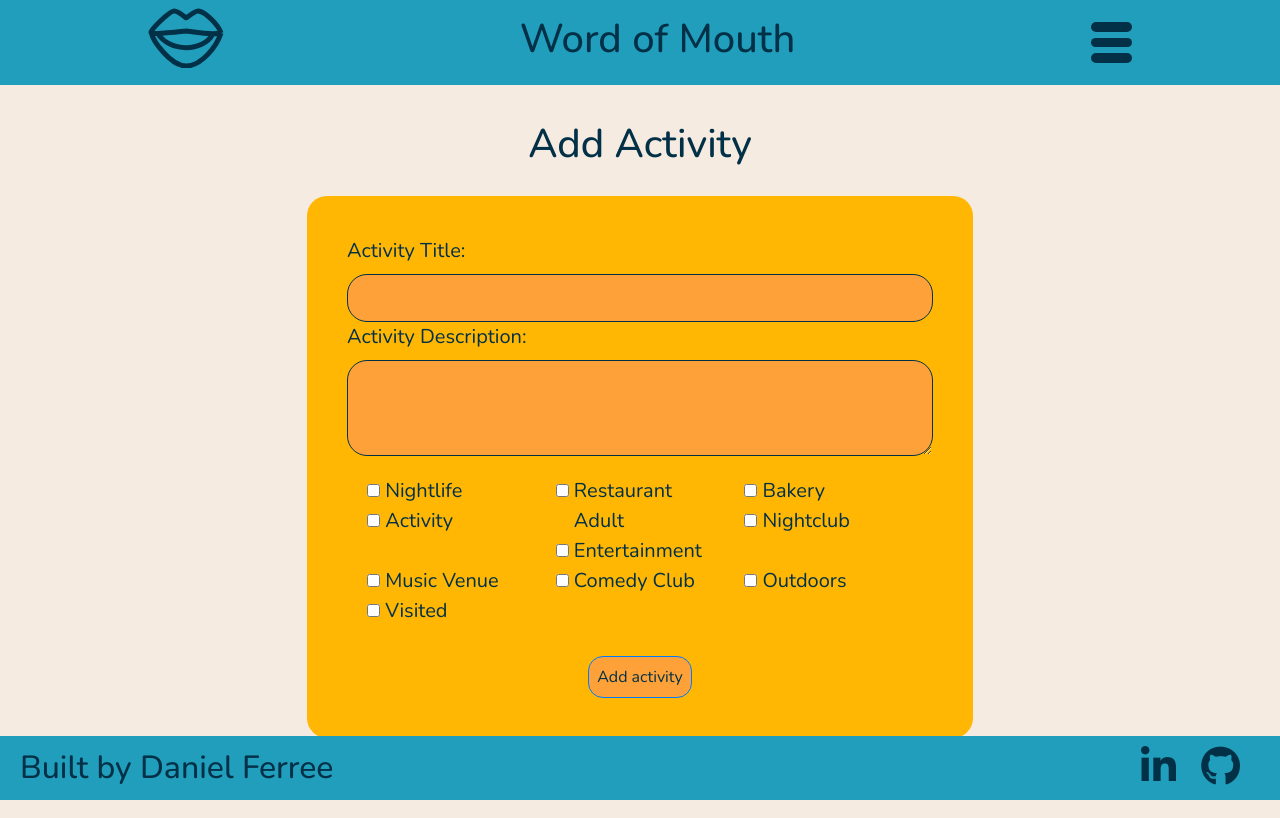
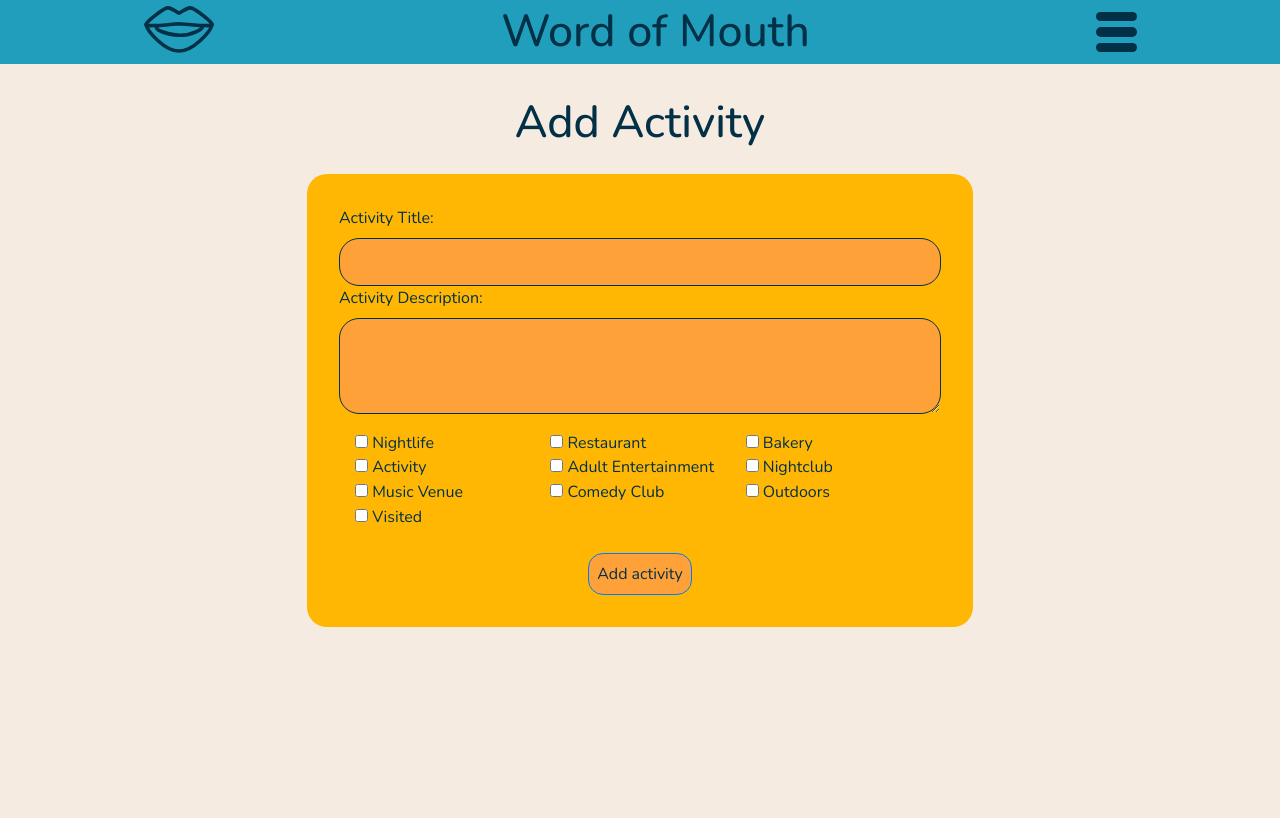
Before and after one commit to dferree/WordOfMouth, a Flask app: page /add-activity in a window 1280 px wide. After the commit the page ends 627 px from the top, so only its background shows below. Run offline with Flask 3, Linux system fonts and the light colour scheme; a user stored in the database is signed in; some libraries are stand-ins or nearby versions.

Commit message:
fixed navbar issues and made font better media responsive

```diff
--- a/website/static/components/activity-card.scss
+++ b/website/static/components/activity-card.scss
@@ -37,7 +37,9 @@
 .activity-title {
   background-color: #fb8500;
   border-radius: 20px;
-  width: 280px;
+  width: auto;
+  margin-left: 0.2em;
+  margin-right: 0.2em;
 }
 
 .category-heading {
--- a/website/static/components/home.scss
+++ b/website/static/components/home.scss
@@ -31,15 +31,3 @@
 .home-actions h4{
     margin-bottom: 10px;
 }
-body{
-    h4{
-        font-size: 14px;
-    }
-}
-
-
-@include media("<tablet"){
-    .container{
-        padding-top: 70px;
-    }
-}
--- a/website/static/components/index.scss
+++ b/website/static/components/index.scss
@@ -14,6 +14,49 @@
   body {
     background-color: #F5EBE0;
     color: #023047;
-    font-size: calc(15px + 0.390625vw);
-    font-family:"Nunito", sans-serif;
+    // font-size: calc(15px + 0.390625vw);
+    font-family: "Nunito", sans-serif;
   }
+
+  h1 {
+
+    font-size: calc(2em + 1vw);
+  }
+
+  h2 {
+    font-size: calc(1.75em + 0.5vw);
+  }
+
+  h3 {
+    font-size: calc(1.5em + 0.25vw);
+  }
+
+  h4 {
+    font-size: calc(1em + 0.390625vw);
+  }
+
+  p {
+    font-size: calc(0.5em + 0.390625vw);
+  }
+
+@include media("<tablet"){
+  h1 {
+    font-size: calc(1.6em + 1vw);
+  }
+
+  h2 {
+    font-size: calc(1.4em + 0.5vw);
+  }
+
+  h3 {
+    font-size: calc(1.2em + 0.25vw);
+  }
+
+  h4 {
+    font-size: calc(16px + 0.390625vw);
+  }
+
+  p {
+    font-size: calc(16px + 0.390625vw);
+  }
+}
--- a/website/static/components/navbar.scss
+++ b/website/static/components/navbar.scss
@@ -1,4 +1,5 @@
 @import "_include-media.scss";
+
 
 .nav-wom {
     justify-content: space-around;
@@ -12,40 +13,45 @@
     transition: transform 0.3s ease;
     z-index: 1000; // Ensure the navbar is above other content
 
-    h4 {
-        font-size: 16px;
-    }
+
+
 
     @include media("<=phone") {
-        height: 5rem;
+        height: 4em;
         justify-content: space-around;
         align-items: center;
     }
 
     @include media(">=tablet") {
-        height: 85px;
+        height: 4em;
+    }
+
+    h1{
+        margin-bottom: 0;
     }
 }
 
 .nav-logo-btn {
     background-position: center;
-    background-size: contain; // or background-size: cover;
+    background-size: auto; /* Adjust to your preference */
+    background-repeat: no-repeat;
     border: none;
     padding: 0;
 
     @include media("<tablet") {
-        width: 54px;
-        height: 43px;
-        background: url("/static/media/nav-button-phone.svg");
+        width: 3.5em;
+        height: 2.4em;
+        background: url("/static/media/home-logo-phone.svg");
+        background-size: cover; /* Adjust to your preference */
     }
 
     @include media(">=tablet") {
-        background: url("/static/media/nav-button-tablet.svg");
-        width: 76px;
-        height: 60px;
+        background: url("/static/media/home-logo-phone.svg");
+        width: 4.5em;
+        height: 3em;
+        background-size: cover; /* Adjust to your preference */
     }
 }
-
 .nav-logo-btn:focus,
 .nav-logo-btn:active {
     outline: none;
@@ -108,6 +114,10 @@
     padding: 0.5em 1em 0.5em 1em;
     color: #023047;
 
+    // .activities{
+    //     position:absolute;
+    // }
+
     h2 {
         margin-bottom: 0;
     }
--- a/website/static/components/sign_up.scss
+++ b/website/static/components/sign_up.scss
@@ -11,7 +11,6 @@
     }
 
     h3 {
-        // font-size: 20px;
         margin-bottom: 5%;
     }
 
--- a/website/static/index.js
+++ b/website/static/index.js
@@ -60,23 +60,24 @@
 });
 
 var lastScrollTop = 0;
+var navbar = document.querySelector('.nav-wom');
+var navbar_bottom = document.querySelector('.nav-wom-bottom');
+
 window.addEventListener('scroll', function() {
     var currentScroll = window.pageYOffset || document.documentElement.scrollTop;
-    var navbar = document.querySelector('.nav-wom');
-    var navbar_bottom = document.querySelector('.nav-wom-bottom');
+
     if (currentScroll > lastScrollTop) {
         // Scrolling down
         navbar.style.transform = 'translateY(-100%)';
-        navbar_bottom.style.transform = 'translateY(+100%)';
+        navbar_bottom.style.transform = 'translateY(0)';
     } else {
         // Scrolling up
         navbar.style.transform = 'translateY(0)';
-        navbar_bottom.style.transform = 'translateY(0)';
+        navbar_bottom.style.transform = 'translateY(100%)';
     }
 
     lastScrollTop = currentScroll;
 });
-
 
 
 
--- a/website/static/styles/activity-card.css
+++ b/website/static/styles/activity-card.css
@@ -35,7 +35,9 @@
 .activity-title {
   background-color: #fb8500;
   border-radius: 20px;
-  width: 280px;
+  width: auto;
+  margin-left: 0.2em;
+  margin-right: 0.2em;
 }
 
 .category-heading {
--- a/website/static/styles/forms.css
+++ b/website/static/styles/forms.css
@@ -6,11 +6,11 @@
   padding: 5% 5% 0% 5%;
 }
 .form-container h3 {
-  font-size: 20px;
+  /* font-size: 20px; */
   margin-bottom: 5%;
 }
 .form-container label {
-  font-size: 16px;
+  /* font-size: 16px; */
 }
 .form-container .form-control {
   background: #FDA138;
@@ -21,7 +21,7 @@
 .form-container .btn-primary {
   border-radius: 20px;
   height: 40px;
-  font-size: 16px;
+  /* font-size: 16px; */
   background-color: #FDA138;
   color: #023047;
   padding: 5%;
--- a/website/static/styles/home.css
+++ b/website/static/styles/home.css
@@ -28,14 +28,4 @@
 
 .home-actions h4 {
   margin-bottom: 10px;
-}
-
-body h4 {
-  font-size: 14px;
-}
-
-@media (max-width: 767px) {
-  .container {
-    padding-top: 70px;
-  }
 }/*# sourceMappingURL=home.css.map */
--- a/website/static/styles/index.css
+++ b/website/static/styles/index.css
@@ -12,40 +12,42 @@
   transition: transform 0.3s ease;
   z-index: 1000;
 }
-.nav-wom h4 {
-  font-size: 16px;
-}
 @media (max-width: 320px) {
   .nav-wom {
-    height: 5rem;
+    height: 4em;
     justify-content: space-around;
     align-items: center;
   }
 }
 @media (min-width: 768px) {
   .nav-wom {
-    height: 85px;
+    height: 4em;
   }
+}
+.nav-wom h1 {
+  margin-bottom: 0;
 }
 
 .nav-logo-btn {
   background-position: center;
-  background-size: contain;
+  background-size: auto; /* Adjust to your preference */
+  background-repeat: no-repeat;
   border: none;
   padding: 0;
 }
 @media (max-width: 767px) {
   .nav-logo-btn {
-    width: 54px;
-    height: 43px;
-    background: url("/static/media/nav-button-phone.svg");
+    width: 4.5em;
+    height: 3em;
+    background: url("/static/media/home-logo-phone.svg");
   }
 }
 @media (min-width: 768px) {
   .nav-logo-btn {
-    background: url("/static/media/nav-button-tablet.svg");
-    width: 76px;
-    height: 60px;
+    background: url("/static/media/home-logo-phone.svg");
+    width: 4.5em;
+    height: 3em;
+    background-size: cover; /* Adjust to your preference */
   }
 }
 
@@ -362,10 +364,6 @@
   margin-bottom: 10px;
 }
 
-body h4 {
-  font-size: 14px;
-}
-
 @media (max-width: 767px) {
   .container {
     padding-top: 70px;
@@ -381,6 +379,43 @@
 body {
   background-color: #F5EBE0;
   color: #023047;
-  font-size: calc(15px + 0.390625vw);
   font-family: "Nunito", sans-serif;
+}
+
+h1 {
+  font-size: calc(2em + 1vw);
+}
+
+h2 {
+  font-size: calc(1.75em + 0.5vw);
+}
+
+h3 {
+  font-size: calc(1.5em + 0.25vw);
+}
+
+h4 {
+  font-size: calc(1em + 0.390625vw);
+}
+
+p {
+  font-size: calc(0.5em + 0.390625vw);
+}
+
+@media (max-width: 767px) {
+  h1 {
+    font-size: calc(1.6em + 1vw);
+  }
+  h2 {
+    font-size: calc(1.4em + 0.5vw);
+  }
+  h3 {
+    font-size: calc(1.2em + 0.25vw);
+  }
+  h4 {
+    font-size: calc(16px + 0.390625vw);
+  }
+  p {
+    font-size: calc(16px + 0.390625vw);
+  }
 }/*# sourceMappingURL=index.css.map */
--- a/website/static/styles/navbar.css
+++ b/website/static/styles/navbar.css
@@ -10,40 +10,43 @@
   transition: transform 0.3s ease;
   z-index: 1000;
 }
-.nav-wom h4 {
-  font-size: 16px;
-}
 @media (max-width: 320px) {
   .nav-wom {
-    height: 5rem;
+    height: 4em;
     justify-content: space-around;
     align-items: center;
   }
 }
 @media (min-width: 768px) {
   .nav-wom {
-    height: 85px;
+    height: 4em;
   }
+}
+.nav-wom h1 {
+  margin-bottom: 0;
 }
 
 .nav-logo-btn {
   background-position: center;
-  background-size: contain;
+  background-size: auto; /* Adjust to your preference */
+  background-repeat: no-repeat;
   border: none;
   padding: 0;
 }
 @media (max-width: 767px) {
   .nav-logo-btn {
-    width: 54px;
-    height: 43px;
-    background: url("/static/media/nav-button-phone.svg");
+    width: 3.5em;
+    height: 2.4em;
+    background: url("/static/media/home-logo-phone.svg");
+    background-size: cover; /* Adjust to your preference */
   }
 }
 @media (min-width: 768px) {
   .nav-logo-btn {
-    background: url("/static/media/nav-button-tablet.svg");
-    width: 76px;
-    height: 60px;
+    background: url("/static/media/home-logo-phone.svg");
+    width: 4.5em;
+    height: 3em;
+    background-size: cover; /* Adjust to your preference */
   }
 }
 
--- a/website/templates/activities.html
+++ b/website/templates/activities.html
@@ -115,7 +115,7 @@
     </ul>
     </div>
 
-    <nav class="nav-wom-bottom" id="nav-wom-bottom">
+    <nav class="nav-wom-bottom activities" id="nav-wom-bottom">
         <a class="portfolio-link" href="https://codeferree.co.uk/" data-toggle="tooltip" title="Visit Daniel Ferree's Portfolio" target="_blank"><h2>Built by Daniel Ferree</h2></a>
         <div class="social-links">
             <a href="https://www.linkedin.com/in/dferree/" data-toggle="tooltip" title="LinkedIn" target="_blank"><i class="fa-brands fa-linkedin-in fa-2x"></i></a>
```
Also changed, not shown: website/static/media/home-logo-phone(old).svg (added), website/static/media/home-logo-phone.svg, 4 other files.
